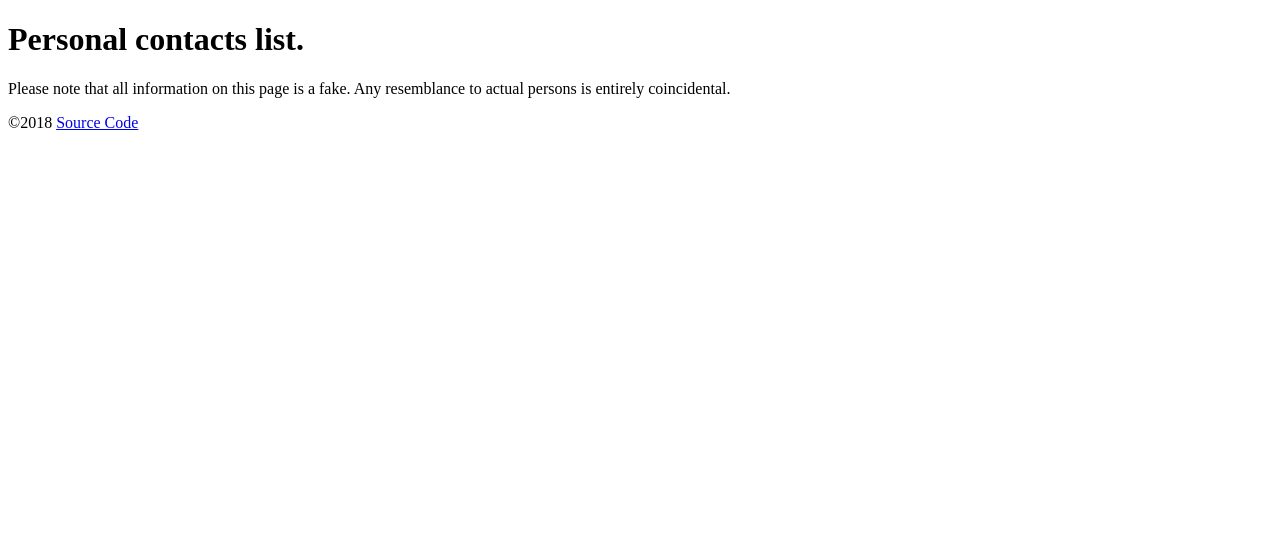
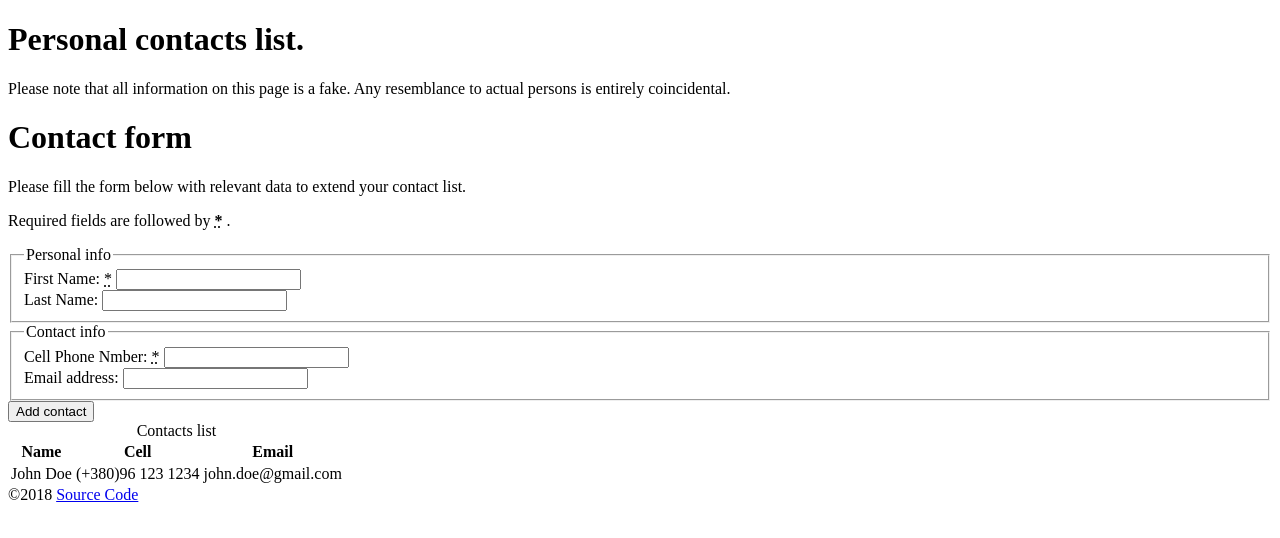
Before and after one commit to vira-lytvyn/contact-list, a plain HTML site: page index.html in a window 1280 px wide. Drawn offline with Linux system fonts and the light colour scheme.

Commit message:
Add basic form and table markup

```diff
--- a/index.html
+++ b/index.html
@@ -12,6 +12,54 @@
       Any resemblance to actual persons is entirely coincidental.
     </p>
   </header>
+  <main>
+    <form>
+      <h1>Contact form</h1>
+      <p>Please fill the form below with relevant data to extend your contact
+      list.</p>
+      <p>Required fields are followed by
+        <strong>
+          <abbr title="required">*</abbr>
+        </strong>.
+      </p>
+      <fieldset>
+        <legend>Personal info</legend>
+        <div class="form-field">
+          <label for="first_name">First Name: <abbr title="required">*</abbr></label>
+          <input type="text" id="first_name">
+        </div>
+        <div class="form-field">
+          <label for="last_name">Last Name:</label>
+          <input type="text" id="last_name">
+        </div>
+      </fieldset>
+      <fieldset>
+        <legend>Contact info</legend>
+        <div class="form-field">
+          <label for="cell_phone">Cell Phone Nmber: <abbr title="required">*</abbr></label>
+          <input type="tell" id="cell_phone">
+        </div>
+        <div class="form-field">
+          <label for="email_address">Email address:</label>
+          <input type="email" id="email_address">
+        </div>
+      </fieldset>
+      <button type="submit">Add contact</button>
+    </form>
+    <table>
+      <caption>Contacts list</caption>
+      <tr>
+        <th>Name</th>
+        <th>Cell</th>
+        <th>Email</th>
+      </tr>
+      <tr>
+        <td>John Doe</td>
+        <td>(+380)96 123 1234</td>
+        <td>john.doe@gmail.com</td>
+      </tr>
+    </table>
+  </main>
   <footer>
     &copy;2018
     <a href="https://github.com/vira-lytvyn/contact-list">Source Code</a>
```
